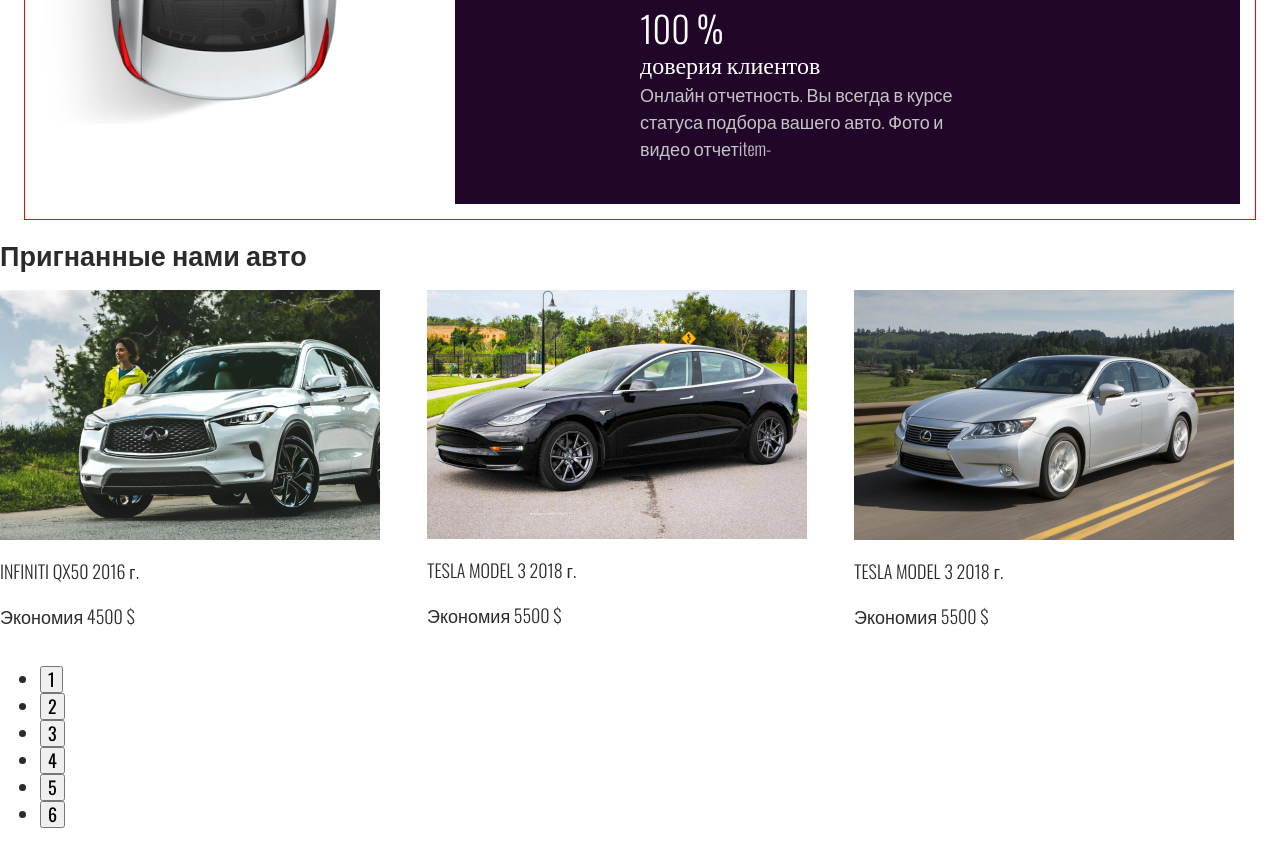
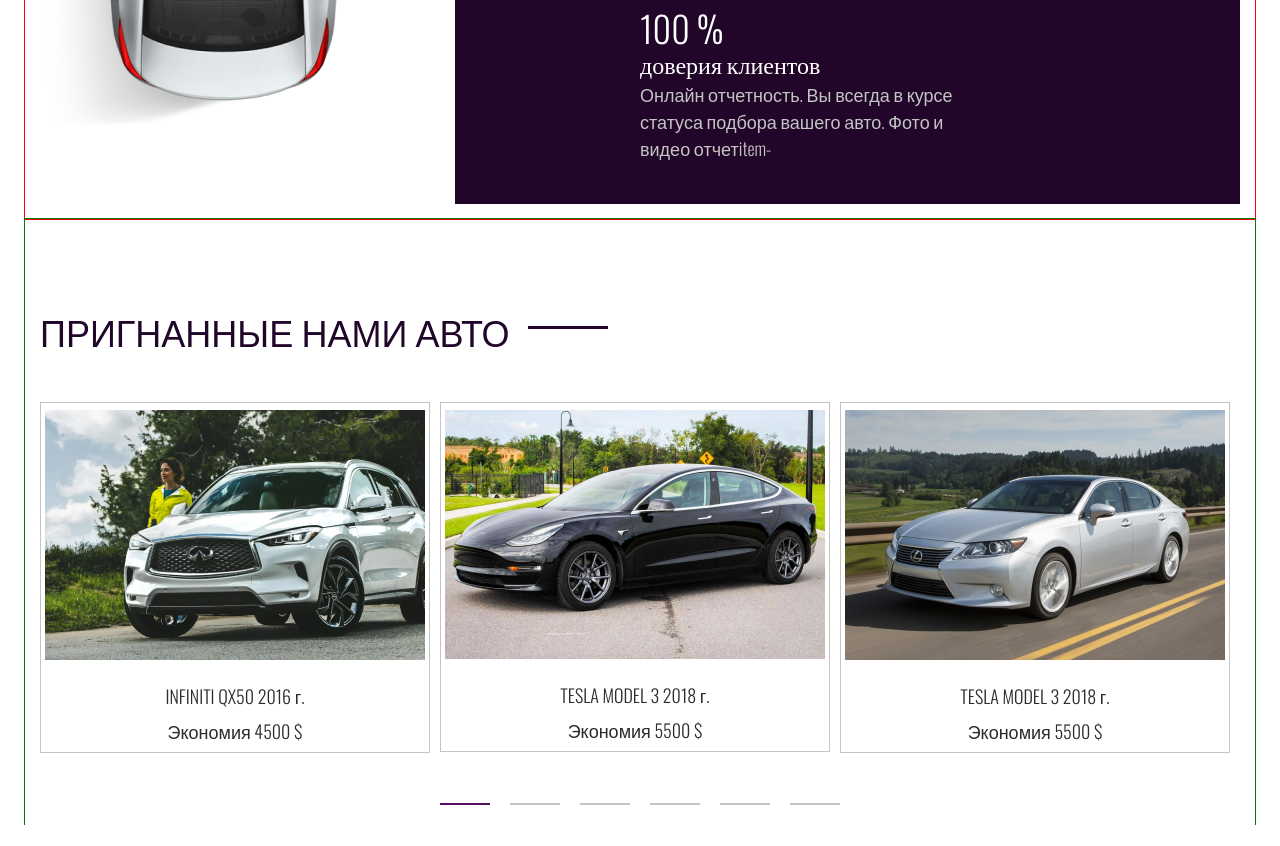
Before and after one commit to Rorsherh/carFromUSA, a website: page src/index.html in a window 1280 px wide. Shown: the part 2407-3253 px from the top of the page. After the commit the page ends 3232 px from the top, so only its background shows below. Drawn offline with nearby package versions, Linux system fonts and the light colour scheme; files that its build step writes are made by us from their sources.

Commit message:
стили блока cars

```diff
--- /dev/null
+++ b/src/scss/blocks/_cars.scss
@@ -0,0 +1,115 @@
+.cars {
+  &__center-box {
+    max-width: 1230px;
+    margin: 0 auto;
+    padding: 55px 15px 15px;
+    outline: 1px solid green;
+  }
+  &__title {
+    font-style: normal;
+    font-weight: normal;
+    font-size: 36px;
+    line-height: 53px;
+    text-transform: uppercase;
+    color: #21062a;
+    margin-bottom: 45px;
+    span {
+      position: relative;
+      &::before {
+        content: "";
+        display: block;
+        position: absolute;
+        width: 80px;
+        height: 3px;
+        background-color: #21062a;
+        top: 22px;
+        right: -98px;
+      }
+    }
+  }
+  &__carousel {
+    max-width: 100%;
+    margin: 0;
+    padding: 0;
+  }
+  &__item-box {
+    max-width: 390px;
+    display: flex;
+    flex-direction: column;
+    align-items: center;
+    padding-top: 7px;
+    padding-bottom: 7px;
+    border: 1px solid #c4c4c4;
+    font-weight: 300;
+    font-size: 18px;
+    line-height: 27px;
+    color: #2c2b2b;
+    &:hover {
+      background-color: #5a0d67;
+      border-color: #5a0d67;
+      color: #ffffff;
+    }
+  }
+
+  // стили стороннего слайдера
+
+  & .slick-slider-one {
+    .slick-dots {
+      list-style: none;
+      display: flex;
+      justify-content: center;
+      margin: 0;
+      margin-top: 30px;
+      padding: 0;
+    }
+    .slick-dots button {
+      font-size: 0;
+      border: none;
+      width: 50px;
+      height: 2px;
+      margin: 0 10px;
+      background-color: #c4c4c4;
+    }
+
+    .slick-dots .slick-active button {
+      background-color: #5a0d67;
+    }
+  }
+  &__img {
+    margin-bottom: 23px;
+    max-width: 100%;
+  }
+  &__model {
+    margin: 0;
+    margin-bottom: 8px;
+    padding: 0;
+  }
+  &__save {
+    margin: 0;
+    padding: 0;
+  }
+}
+
+@media (max-width: 1199px) {
+  .cars__carousel {
+    max-width: 850px;
+    margin: 0 auto;
+  }
+}
+
+@media (max-width: 850px) {
+  .cars__center-box {
+    padding-top: 20px;
+  }
+  .cars__carousel {
+    max-width: 390px;
+    margin: 0 auto;
+  }
+  .cars__title span {
+    display: none;
+  }
+
+  .cars .slick-slider-one .slick-dots button {
+    width: 20px;
+  }
+}
--- a/src/scss/style.scss
+++ b/src/scss/style.scss
@@ -18,3 +18,4 @@
 @import "blocks/main-header";
 @import "blocks/services";
 @import "blocks/benefits";
+@import "blocks/cars";
```
